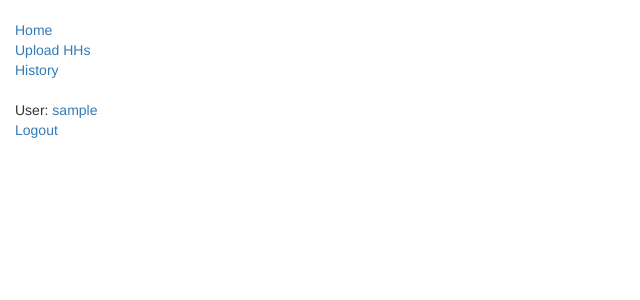
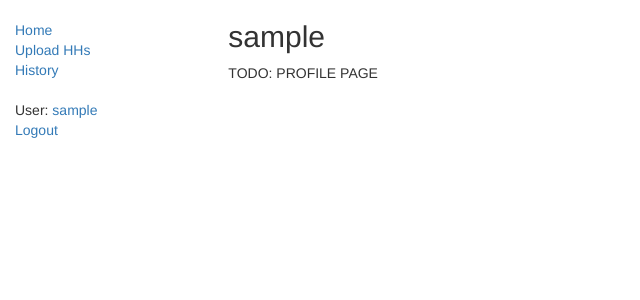
Before and after one commit to yochess2/maniahandconverter, a Django app: page /profile/ in a window 1280 px wide. Shown: the top 300 px of the page, without its empty margins (0-640 px from the left). Run offline with Django 3.2, Linux system fonts and the light colour scheme; the visitor is signed in with stand-in values (Sample User, id 1); some libraries are stand-ins or nearby versions.

Commit message:
Add title to profile page

```diff
--- a/user/templates/profile.html
+++ b/user/templates/profile.html
@@ -1,8 +1,8 @@
 {% extends "base.html" %}
 
-<form method="post">
-  {% csrf_token %}
-  {{ user_form.as_p }}
-  {{ profile_form.as_p }}
-  <button type="submit">Save changes</button>
-</form>
+{% block title %}<title>Profile</title>{% endblock %}
+
+{% block content %}
+<h2>{{user}}</h2>
+<p>TODO: PROFILE PAGE</p>
+{% endblock %}
```
